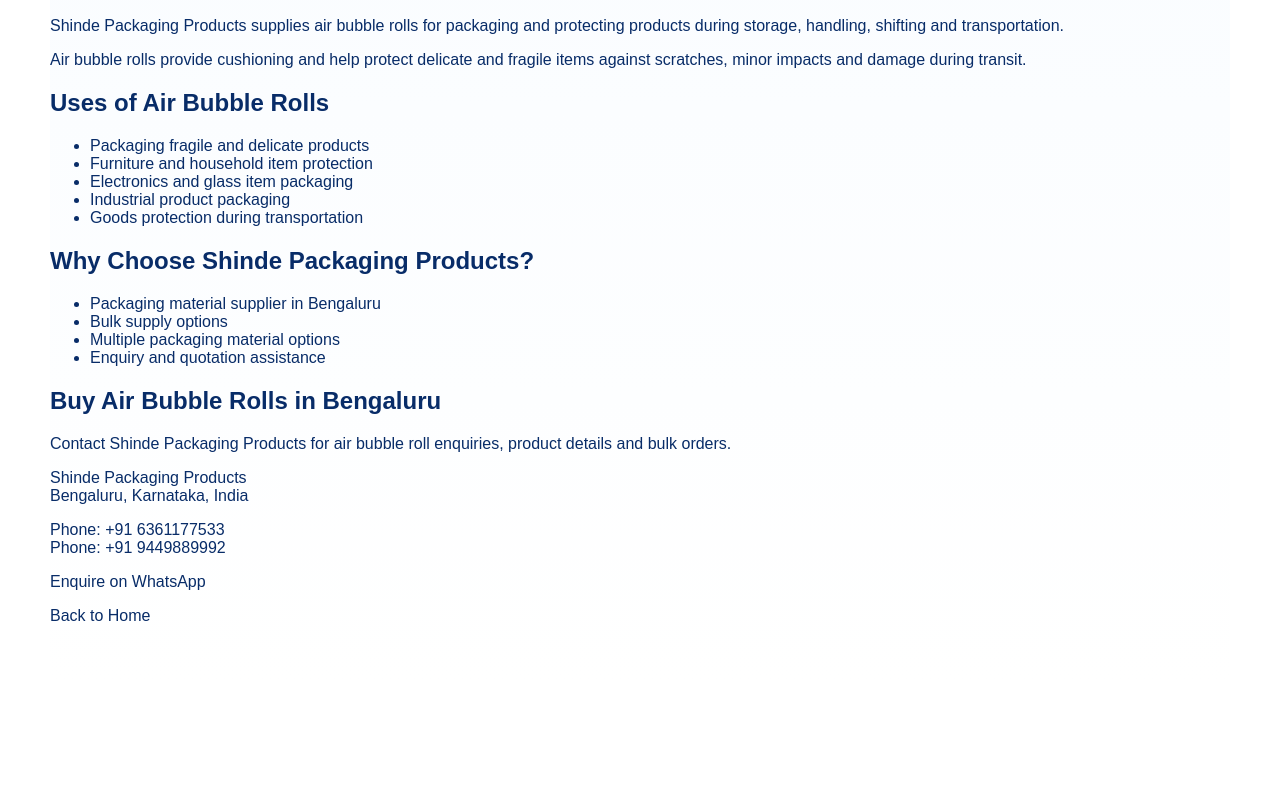
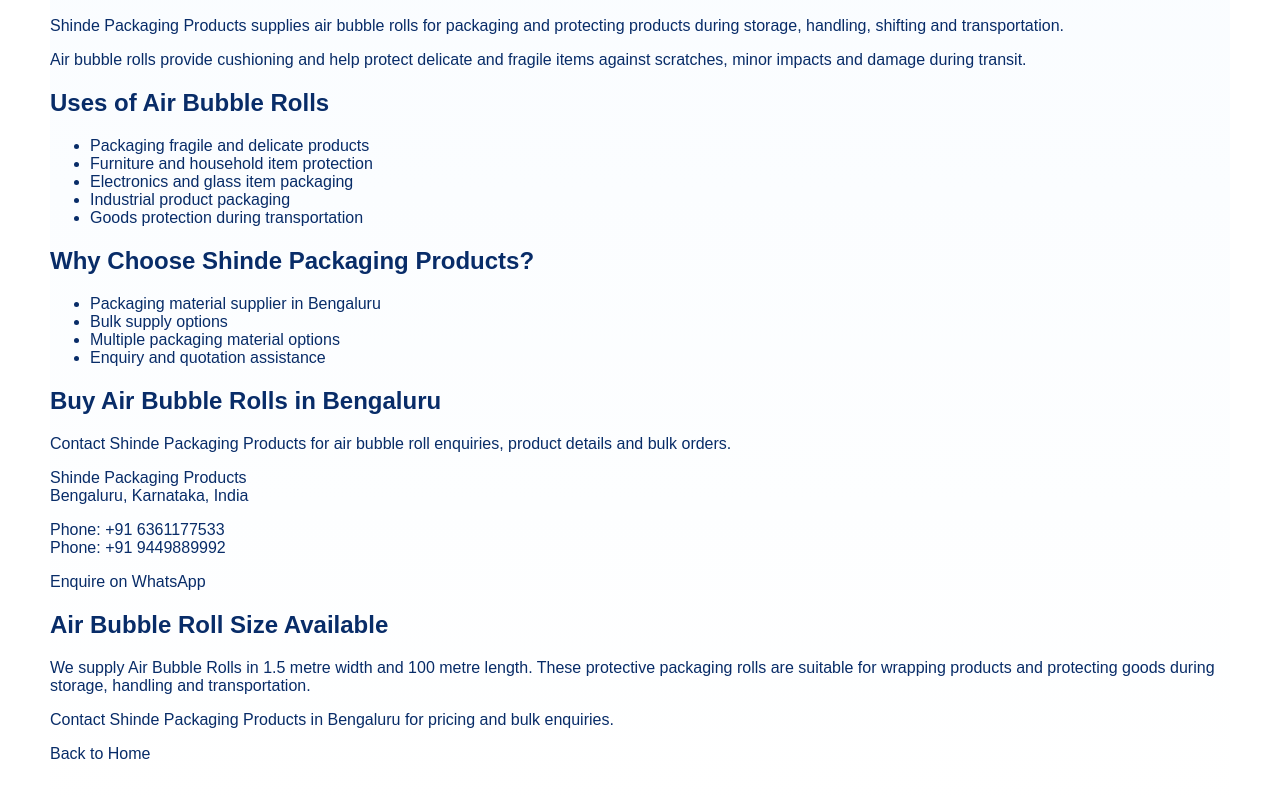
Before and after one commit to shindepackagingproducts-spp/SHINDE-PACKAGING-PRODUCTS, a plain HTML site: page air-bubble-roll.html in a window 1280 px wide. Shown: the part 870-1667 px from the top of the page. Before the commit the page ends 1553 px from the top, so only its background shows below. Drawn offline with Linux system fonts and the light colour scheme.

Commit message:
Update air-bubble-roll.html

```diff
--- a/air-bubble-roll.html
+++ b/air-bubble-roll.html
@@ -90,6 +90,21 @@
       </a>
     </p>
 
+    <h2>Air Bubble Roll Size Available</h2>
+
+    <p>
+      We supply Air Bubble Rolls in 1.5 metre width
+      and 100 metre length. These protective packaging
+      rolls are suitable for wrapping products and
+      protecting goods during storage, handling and
+      transportation.
+    </p>
+
+    <p>
+      Contact Shinde Packaging Products in Bengaluru
+      for pricing and bulk enquiries.
+    </p>
+
     <p><a href="index.html">Back to Home</a></p>
 
   </main>
```
